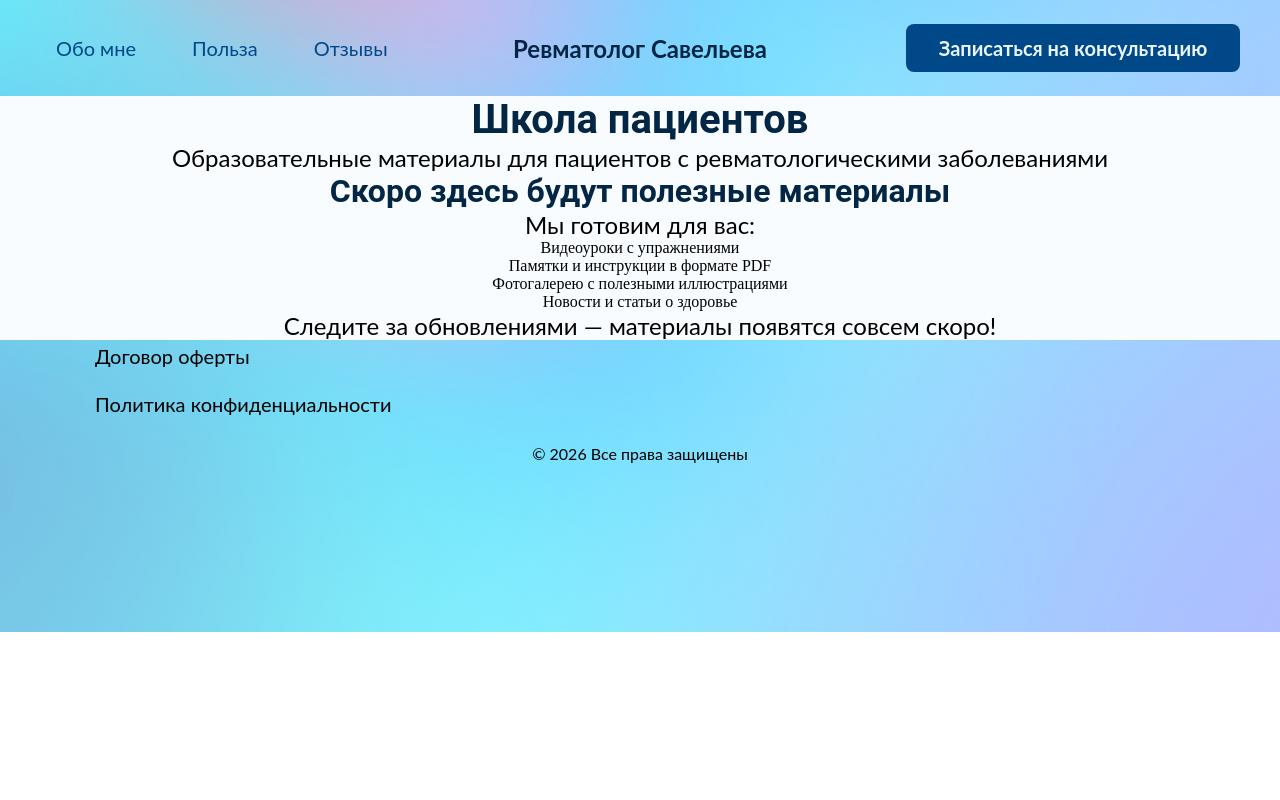
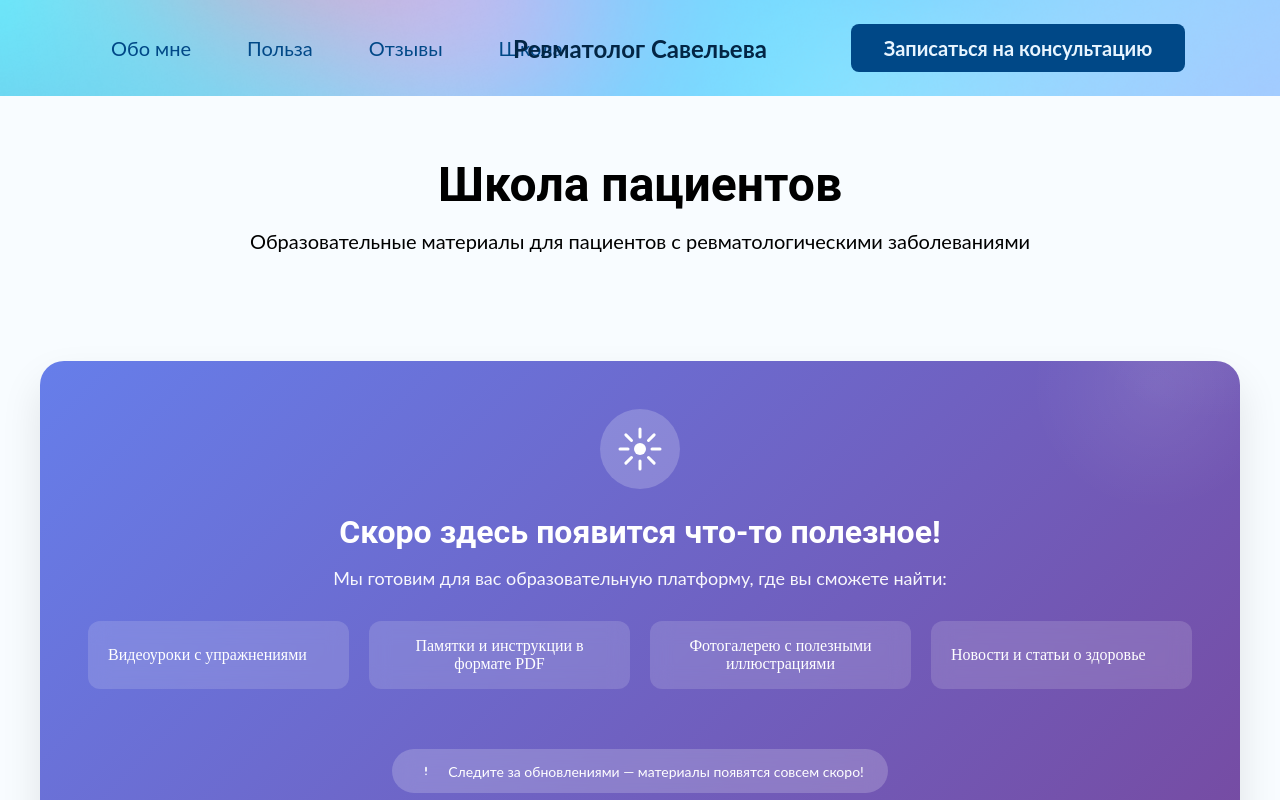
Before and after one commit to Nadya-Semyonova/doctorSavelieva, a React (Vite) app: page /school in a window 1280 px wide. Shown: the top 800 px of the page. Built offline with nearby package versions, Linux system fonts and the light colour scheme.

Commit message:
add:button school

```diff
--- a/src/layouts/Header/Header.module.css
+++ b/src/layouts/Header/Header.module.css
@@ -6,22 +6,23 @@
 }
 
 .container {
-  max-width: var(--container-max-width);
+  max-width: calc(100% - 190px); /* 95px слева + 95px справа = 190px */
   margin: 0 auto;
-  padding: var(--spacing-md) var(--container-padding);
-  display: grid;
-  grid-template-columns: 1fr auto 1fr;
+  padding: var(--spacing-md) 0; /* Убираем горизонтальные padding, оставляем только вертикальные */
+  display: flex;
   align-items: center;
+  justify-content: space-between;
   gap: var(--spacing-lg);
 }
 
 .logoCenter {
-  justify-self: center;
   flex-shrink: 0;
+  position: absolute;
+  left: 50%;
+  transform: translateX(-50%);
 }
 
 .nav {
-  justify-self: start;
   flex-shrink: 0;
 }
 
@@ -71,7 +72,6 @@
 
 /* Кнопка консультации */
 .consultationButton {
-  justify-self: end;
   flex-shrink: 0;
 }
 
--- a/src/layouts/Header/Header.tsx
+++ b/src/layouts/Header/Header.tsx
@@ -23,11 +23,15 @@ export default function Header({ onNavigate, onConsultationClick }: IHeader) {
       handleScrollToSection(sectionId);
     } else {
       navigate("/");
-
       setTimeout(() => {
         handleScrollToSection(sectionId);
       }, 100);
     }
+  };
+
+  // Новый обработчик для перехода на страницу школы
+  const handleSchoolClick = () => {
+    navigate("/school");
   };
 
   const handleConsultation = () => {
@@ -93,6 +97,21 @@ export default function Header({ onNavigate, onConsultationClick }: IHeader) {
                 Отзывы
               </NavLink>
             </li>
+            <li className={styles.navItem}>
+              <NavLink
+                to="/school"
+                className={({ isActive }) =>
+                  isActive ? `${styles.navLink} ${styles.active}` : styles.navLink
+                }
+                onClick={(e) => {
+                  e.preventDefault();
+                  handleSchoolClick();
+                }}
+                aria-label="Перейти на страницу школа для пациентов"
+              >
+                Школа
+              </NavLink>
+            </li>
           </ul>
         </nav>
         <div className={styles.logoCenter}>
--- a/src/pages/SchoolPage/School.module.css
+++ b/src/pages/SchoolPage/School.module.css
@@ -1,3 +1,150 @@
+
 .schoolPage {
-background-color: var(--color-bg-primary);
+  background-color: var(--color-bg-primary);
+  min-height: 100vh;
 }
+
+.schoolHero {
+  background: linear-gradient(135deg, var(--color-primary) 0%, var(--color-primary-dark) 100%);
+  padding: 60px 0;
+  margin-bottom: 48px;
+}
+
+.container {
+  max-width: var(--container-max-width);
+  margin: 0 auto;
+  padding: 0 var(--container-padding);
+}
+
+.schoolHero__title {
+  font-size: 48px;
+  font-weight: 700;
+  color: var(--color-primary-dark);
+  text-align: center;
+  margin-bottom: 16px;
+}
+
+.schoolHero__subtitle {
+  font-size: 20px;
+  color: var(--color-primary-dark);
+  text-align: center;
+}
+
+.schoolContent {
+  padding-bottom: 80px;
+}
+
+/* Баннер */
+.comingSoonBanner {
+  position: relative;
+  background: linear-gradient(135deg, #667eea 0%, #764ba2 100%);
+  border-radius: 24px;
+  padding: 48px;
+  overflow: hidden;
+  box-shadow: 0 20px 40px rgba(0, 0, 0, 0.1);
+}
+
+.bannerDecoration {
+  position: absolute;
+  top: -50%;
+  right: -10%;
+  width: 300px;
+  height: 300px;
+  background: radial-gradient(circle, rgba(255,255,255,0.1) 0%, rgba(255,255,255,0) 70%);
+  border-radius: 50%;
+  pointer-events: none;
+}
+
+.bannerDecoration::before {
+  content: '';
+  position: absolute;
+  bottom: -30%;
+  left: -10%;
+  width: 250px;
+  height: 250px;
+  background: radial-gradient(circle, rgba(255,255,255,0.08) 0%, rgba(255,255,255,0) 70%);
+  border-radius: 50%;
+}
+
+.bannerContent {
+  position: relative;
+  z-index: 1;
+  text-align: center;
+}
+
+.bannerIcon {
+  width: 80px;
+  height: 80px;
+  margin: 0 auto 24px;
+  background: rgba(255, 255, 255, 0.2);
+  border-radius: 50%;
+  display: flex;
+  align-items: center;
+  justify-content: center;
+  color: white;
+}
+
+.bannerTitle {
+  font-size: 32px;
+  font-weight: 700;
+  color: white;
+  margin-bottom: 16px;
+}
+
+.bannerText {
+  font-size: 18px;
+  color: rgba(255, 255, 255, 0.95);
+  margin-bottom: 32px;
+}
+
+.bannerList {
+  display: grid;
+  grid-template-columns: repeat(auto-fit, minmax(250px, 1fr));
+  gap: 20px;
+  list-style: none;
+  padding: 0;
+  margin: 0 0 40px 0;
+}
+
+.bannerList li {
+  background: rgba(255, 255, 255, 0.15);
+  backdrop-filter: blur(10px);
+  padding: 16px 20px;
+  border-radius: 12px;
+  font-size: 16px;
+  color: white;
+  display: flex;
+  align-items: center;
+  gap: 12px;
+  transition: transform 0.3s ease;
+}
+
+.bannerList li:hover {
+  transform: translateY(-4px);
+  background: rgba(255, 255, 255, 0.25);
+}
+
+.listIcon {
+  font-size: 24px;
+}
+
+.bannerNote {
+  display: inline-flex;
+  align-items: center;
+  gap: 12px;
+  background: rgba(255, 255, 255, 0.2);
+  backdrop-filter: blur(10px);
+  padding: 12px 24px;
+  border-radius: 50px;
+  margin-top: 20px;
+  color: white;
+}
+
+.bannerNote svg {
+  flex-shrink: 0;
+}
+
+.bannerNote p {
+  margin: 0;
+  font-size: 14px;
+}
--- a/src/pages/SchoolPage/SchoolPage.tsx
+++ b/src/pages/SchoolPage/SchoolPage.tsx
@@ -1,3 +1,43 @@
+// import style from "./School.module.css";
+
+// export const SchoolPage: React.FC = () => {
+//   return (
+//     <div className={style.schoolPage}>
+//       {/* Hero секция */}
+//       <section className={style.schoolHero}>
+//         <div className={style.container}>
+//           <h1 className={style.schoolHero__title}>Школа пациентов</h1>
+//           <p className={style.schoolHero__subtitle}>
+//             Образовательные материалы для пациентов с ревматологическими заболеваниями
+//           </p>
+//         </div>
+//       </section>
+
+//       {/* Основной контент */}
+//       <section className={style.schoolContent}>
+//         <div className={style.container}>
+//           {/* Заглушка с сообщением */}
+//           <div className={style.comingSoon}>
+//             <div className={style.comingSoon__icon}></div>
+//             <h2 className={style.comingSoon__title}>Скоро здесь будут полезные материалы</h2>
+//             <p className={style.comingSoon__text}>Мы готовим для вас:</p>
+//             <ul className={style.comingSoon__list}>
+//               <li>Видеоуроки с упражнениями</li>
+//               <li>Памятки и инструкции в формате PDF</li>
+//               <li>Фотогалерею с полезными иллюстрациями</li>
+//               <li>Новости и статьи о здоровье</li>
+//             </ul>
+//             <div className={style.comingSoon__note}>
+//               <span></span>
+//               <p>Следите за обновлениями — материалы появятся совсем скоро!</p>
+//             </div>
+//           </div>
+//         </div>
+//       </section>
+//     </div>
+//   );
+// };
+
 import style from "./School.module.css";
 
 export const SchoolPage: React.FC = () => {
@@ -13,23 +53,42 @@ export const SchoolPage: React.FC = () => {
         </div>
       </section>
 
-      {/* Основной контент */}
+      {/* Основной контент - Баннер */}
       <section className={style.schoolContent}>
         <div className={style.container}>
-          {/* Заглушка с сообщением */}
-          <div className={style.comingSoon}>
-            <div className={style.comingSoon__icon}></div>
-            <h2 className={style.comingSoon__title}>Скоро здесь будут полезные материалы</h2>
-            <p className={style.comingSoon__text}>Мы готовим для вас:</p>
-            <ul className={style.comingSoon__list}>
-              <li>Видеоуроки с упражнениями</li>
-              <li>Памятки и инструкции в формате PDF</li>
-              <li>Фотогалерею с полезными иллюстрациями</li>
-              <li>Новости и статьи о здоровье</li>
-            </ul>
-            <div className={style.comingSoon__note}>
-              <span></span>
-              <p>Следите за обновлениями — материалы появятся совсем скоро!</p>
+          <div className={style.comingSoonBanner}>
+            <div className={style.bannerDecoration}></div>
+            <div className={style.bannerContent}>
+              <div className={style.bannerIcon}>
+                <svg width="48" height="48" viewBox="0 0 24 24" fill="none">
+                  <path d="M12 2v4M12 18v4M4.93 4.93l2.83 2.83M16.24 16.24l2.83 2.83M2 12h4M18 12h4M4.93 19.07l2.83-2.83M16.24 7.76l2.83-2.83" stroke="currentColor" strokeWidth="1.5" strokeLinecap="round"/>
+                  <circle cx="12" cy="12" r="3" fill="currentColor"/>
+                </svg>
+              </div>
+              <h2 className={style.bannerTitle}>Скоро здесь появится что-то полезное!</h2>
+              <p className={style.bannerText}>
+                Мы готовим для вас образовательную платформу, где вы сможете найти:
+              </p>
+              <ul className={style.bannerList}>
+                <li>
+                  Видеоуроки с упражнениями
+                </li>
+                <li>
+                  Памятки и инструкции в формате PDF
+                </li>
+                <li>
+                  Фотогалерею с полезными иллюстрациями
+                </li>
+                <li>
+                  Новости и статьи о здоровье
+                </li>
+              </ul>
+              <div className={style.bannerNote}>
+                <svg width="20" height="20" viewBox="0 0 24 24" fill="none">
+                  <path d="M12 8v4M12 16h.01" stroke="currentColor" strokeWidth="2" strokeLinecap="round"/>
+                </svg>
+                <p>Следите за обновлениями — материалы появятся совсем скоро!</p>
+              </div>
             </div>
           </div>
         </div>
```
